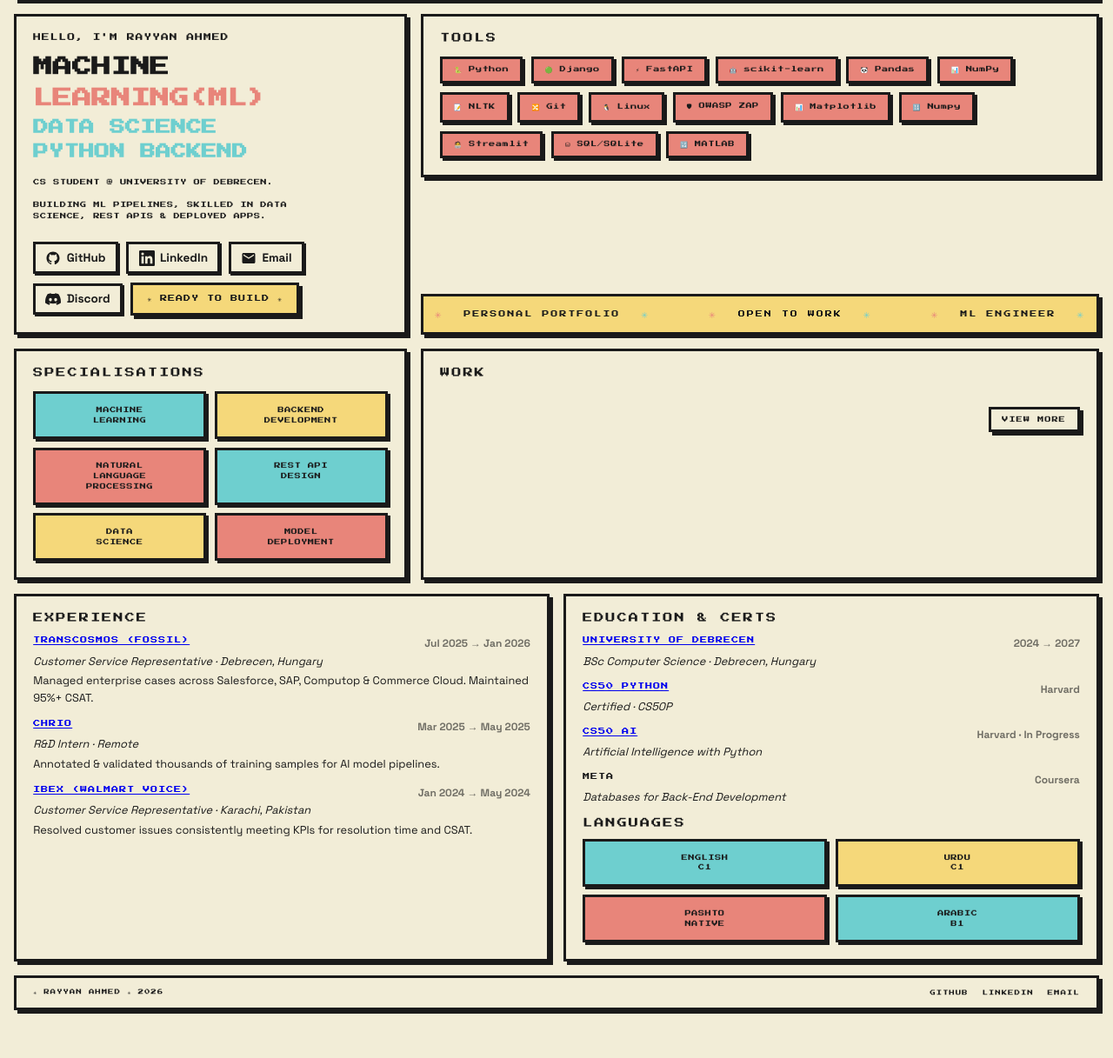
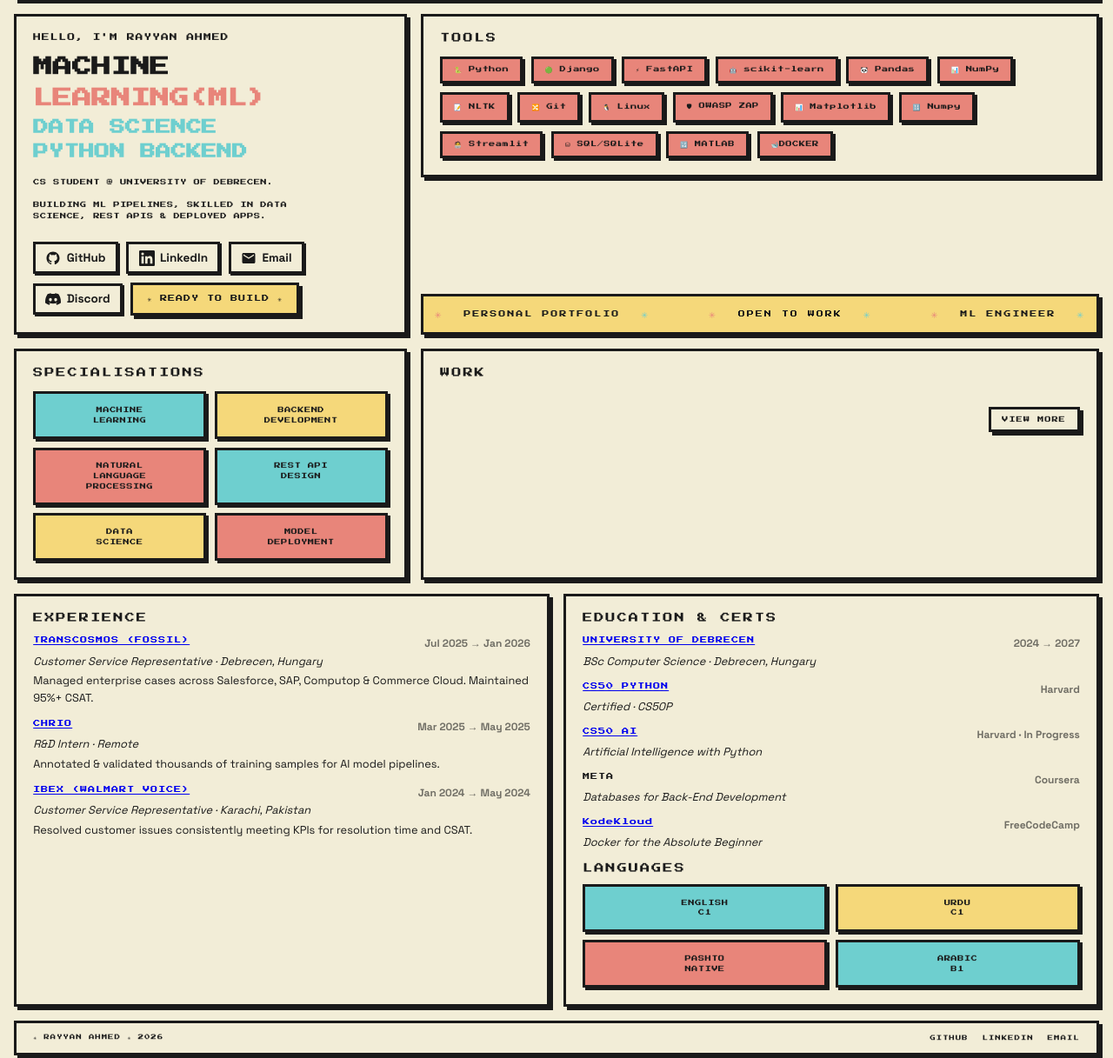
Before and after one commit to 16A9DA/me, a Django app: template portfolio/templates/portfolio/index.html in a window 1280 px wide. Shown: the part 89-1306 px from the top of the page at 87% size. Before the commit the page ends 1255 px from the top, so only its background shows below. Run offline with Django 5.2, Linux system fonts and the light colour scheme; the template is opened without the code that fills it, so the values that code supplies are empty; some libraries are stand-ins or nearby versions.

Commit message:
adding docker info

```diff
--- a/portfolio/templates/portfolio/index.html
+++ b/portfolio/templates/portfolio/index.html
@@ -125,6 +125,7 @@
           <span class="tool-badge">🧑‍💻 Streamlit</span>
           <span class="tool-badge">⛁ SQL/SQLite</span>
           <span class="tool-badge">🔢 MATLAB</span>
+          <span class="tool-badge">🐋DOCKER</span>
         </div>
       </section>
 
@@ -247,6 +248,15 @@
           <p class="exp-role">Databases for Back-End Development</p>
         </div>
 
+        <div class="exp-item">
+          <div class="exp-header">
+            <a class="exp-company" href="https://cs50.harvard.edu/ai/" target="_blank" rel="noopener">KodeKloud</a>
+            <span class="exp-period">FreeCodeCamp</span>
+          </div>
+          <p class="exp-role">Docker for the
+            Absolute Beginner</p>
+        </div>
+
         <div style="margin-top:1rem;">
           <p class="section-title" style="margin-bottom:.6rem;">LANGUAGES</p>
           <div class="skills-grid" style="grid-template-columns:1fr 1fr;">
```
